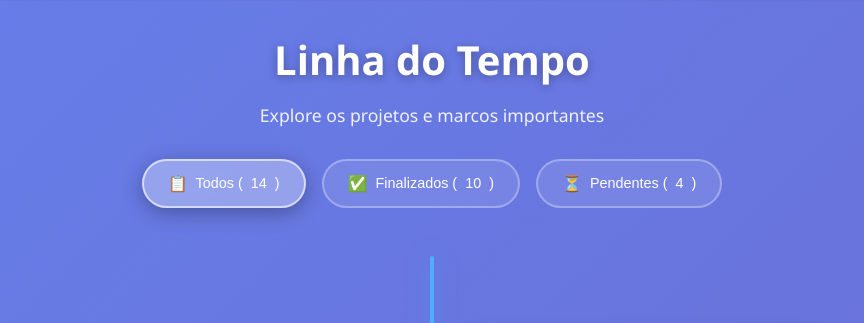
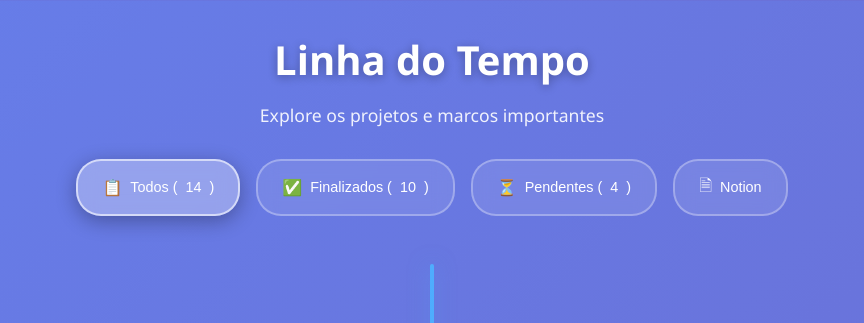
Before and after one commit to PabloAirez/apresentacaoProjetos, a plain HTML site: page index.html in a window 1280 px wide. Shown: the top 323 px of the page, without its empty margins (208-1072 px from the left). Drawn offline with Linux system fonts and the light colour scheme.

Commit message:
feat:Adicionando o botão do Notion

```diff
--- a/index.html
+++ b/index.html
@@ -26,6 +26,12 @@
                     <span class="filter-icon">⏳</span>
                     Pendentes (<span id="count-pendentes">0</span>)
                 </button>
+                  <a target="_blank" style="text-decoration: none;" href="https://golden-anaconda-dfb.notion.site/Task-List-HRSJ-21cc39d22f5d80028080cf3a70ffb533">
+                  <button class="filter-btn">
+                    <span class="filter-icon">🗎</span>
+                   Notion
+                </button>
+                </a>
             </div>
         </div>
 
```
